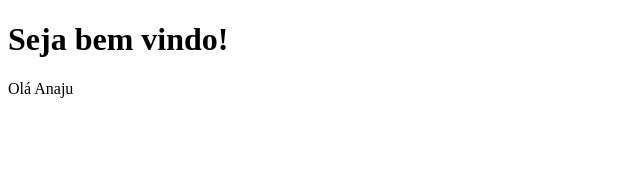
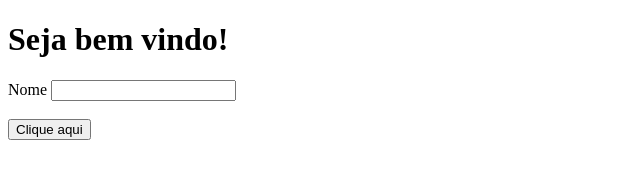
Before and after one commit to anaabelar/Front-End, a plain HTML site: page front-20-02/index.html in a window 1280 px wide. Shown: the whole page, without its empty margins (0-640 px from the left). Drawn offline with Linux system fonts and the light colour scheme; files whose address does not match are found by name.

Commit message:
Adicionando função

```diff
--- a/front-20-02/index.html
+++ b/front-20-02/index.html
@@ -7,6 +7,12 @@
 </head>
 <body>
     <h1>Seja bem vindo!</h1>
+    <form>
+        <label for="nome">Nome</label>
+        <input type="text" id="nome">
+        <br><br>
+        <button onclick="mudar()">Clique aqui</button>
+    </form>
 
     <script src="./script.js"></script>
 </body>
--- /dev/null
+++ b/front-20-02/script.js
@@ -0,0 +1,13 @@
+function minhaFuncao() {
+    alert("Olá");
+}
+
+function minhaFuncao(nome, idade) {
+    console.log(nome + idade);
+}
+
+//Chamando função
+dados("Ana", 37);
+dados("Carla" + 40);
+dados("Juliana" + 8);
+dados("Doris" + 13);
```
Also changed, not shown: front-20-02/funcao.js (added).
